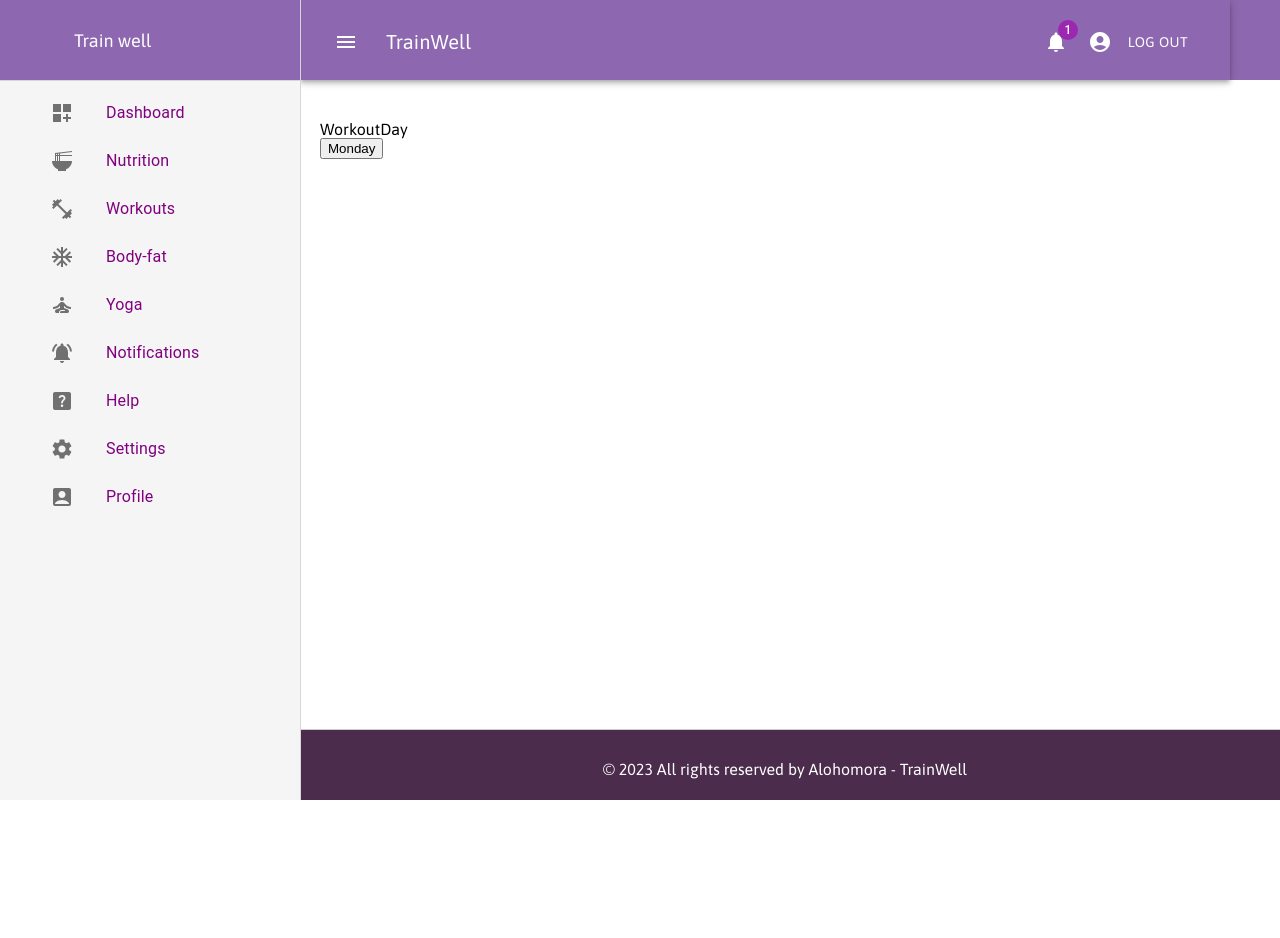
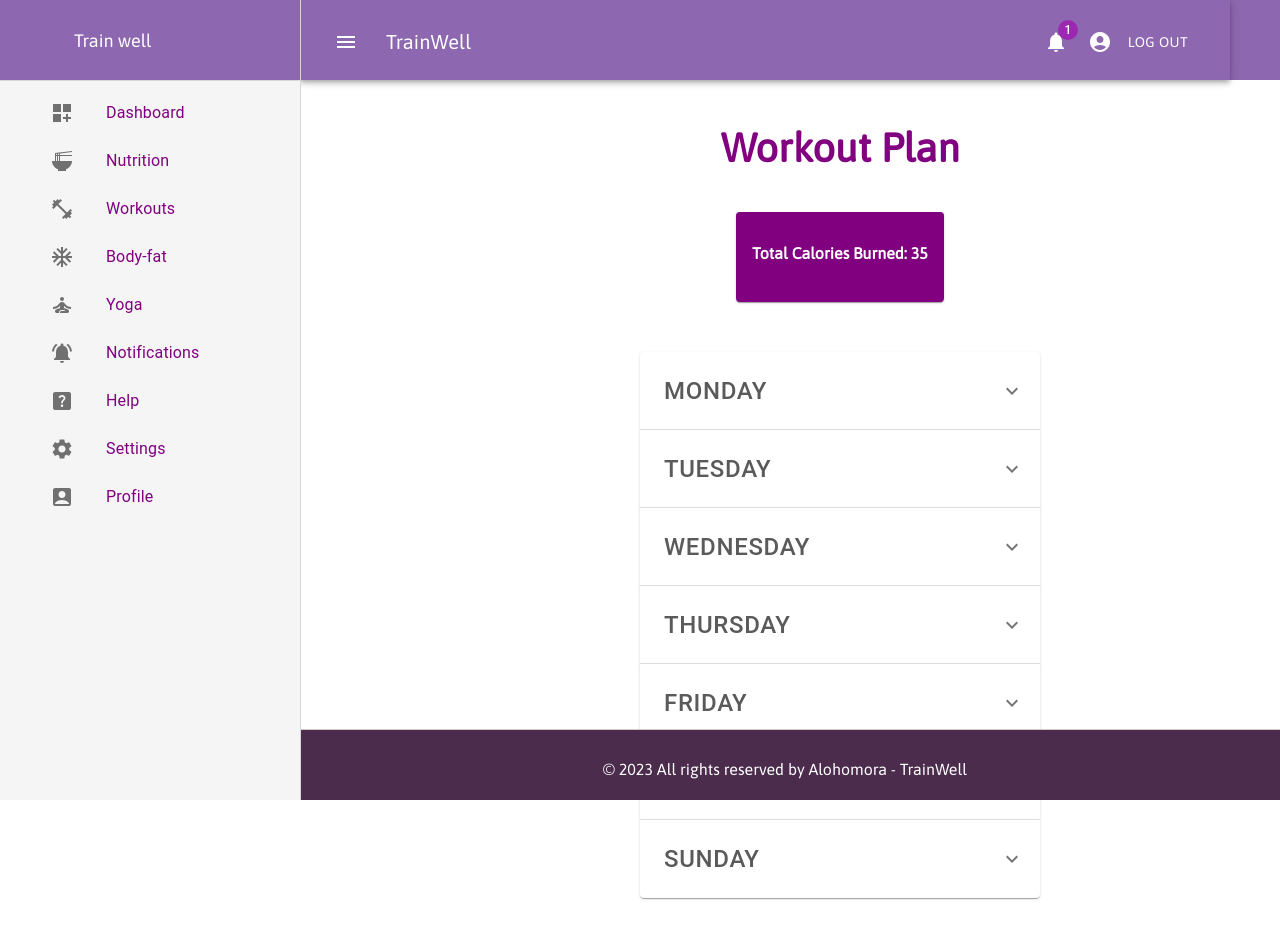
Before and after one commit to Alohomora-Intellihack/Frontend, a React (Create React App) app in the folder client/: page /home/1/workouts in a window 1280 px wide. Shown: the top 938 px of the page. Before the commit the page ends 800 px from the top, so only its background shows below. Built offline with nearby package versions, Linux system fonts and the light colour scheme.

Commit message:
added workout days page

```diff
--- a/client/src/Components/Workouts/WorkoutDay.js
+++ b/client/src/Components/Workouts/WorkoutDay.js
@@ -1,13 +1,236 @@
-import React,{useContext} from "react";
-import { Link } from "react-router-dom";
-import { UserContext } from "./../../Context/UserContext";
+import React, { useContext } from 'react';
+import { Link } from 'react-router-dom';
+import { UserContext } from './../../Context/UserContext';
+import { HomeStyles } from './../Dashboard/styles';
+import { Grid, Card, CardContent, Button } from '@mui/material';
+import Accordion from '@mui/material/Accordion';
+import AccordionSummary from '@mui/material/AccordionSummary';
+import AccordionDetails from '@mui/material/AccordionDetails';
+import Typography from '@mui/material/Typography';
+import ExpandMoreIcon from '@mui/icons-material/ExpandMore';
 
 const WorkoutDay = () => {
-    const { userId } = useContext(UserContext);
+  const { userId } = useContext(UserContext);
+  const classes2 = HomeStyles();
+  const classes = HomeStyles();
   return (
     <>
-      <div>WorkoutDay</div>
-      <Link to={`/home/${userId}/workouts/exercise`}><button> Monday</button></Link>
+      <div className={classes2.pageContainer}>
+        <div className={classes2.heading}>Workout Plan</div>
+        <div style={{ display: 'flex', justifyContent: 'center' }}>
+          <Card sx={{ backgroundColor: 'purple' }}>
+            <CardContent>
+              <Grid container>
+                <Grid item>
+                  <p className={classes.dashText} style={{ color: 'white' }}>
+                    Total Calories Burned: 35
+                  </p>
+                </Grid>
+              </Grid>
+            </CardContent>
+          </Card>
+        </div>
+
+        <div
+          style={{
+            display: 'flex',
+            justifyContent: 'center',
+            paddingTop: '50px',
+          }}
+        >
+          <div style={{ width: '50%' }}>
+            <Accordion>
+              <AccordionSummary
+                expandIcon={<ExpandMoreIcon />}
+                aria-controls="panel1a-content"
+                id="panel1a-header"
+              >
+                <Link to={`/home/${userId}/workouts/exercise`}>
+                  <Button
+                    className={classes.dashText}
+                    style={{
+                      fontSize: '24px',
+                      textAlign: 'center',
+                      color: '#5a5a5a',
+                    }}
+                  >
+                    Monday
+                  </Button>
+                </Link>
+              </AccordionSummary>
+              <AccordionDetails>
+                <Typography>
+                  Lorem ipsum dolor sit amet, consectetur adipiscing elit.
+                  Suspendisse malesuada lacus ex, sit amet blandit leo lobortis
+                  eget.
+                </Typography>
+              </AccordionDetails>
+            </Accordion>
+            <Accordion>
+              <AccordionSummary
+                expandIcon={<ExpandMoreIcon />}
+                aria-controls="panel2a-content"
+                id="panel2a-header"
+              >
+                <Link to={`/home/${userId}/workouts/exercise`}>
+                  <Button
+                    className={classes.dashText}
+                    style={{
+                      fontSize: '24px',
+                      textAlign: 'center',
+                      color: '#5a5a5a',
+                    }}
+                  >
+                    Tuesday
+                  </Button>
+                </Link>
+              </AccordionSummary>
+              <AccordionDetails>
+                <Typography>
+                  Lorem ipsum dolor sit amet, consectetur adipiscing elit.
+                  Suspendisse malesuada lacus ex, sit amet blandit leo lobortis
+                  eget.
+                </Typography>
+              </AccordionDetails>
+            </Accordion>
+            <Accordion>
+              <AccordionSummary
+                expandIcon={<ExpandMoreIcon />}
+                aria-controls="panel2a-content"
+                id="panel2a-header"
+              >
+                <Link to={`/home/${userId}/workouts/exercise`}>
+                  <Button
+                    className={classes.dashText}
+                    style={{
+                      fontSize: '24px',
+                      textAlign: 'center',
+                      color: '#5a5a5a',
+                    }}
+                  >
+                    Wednesday
+                  </Button>
+                </Link>
+              </AccordionSummary>
+              <AccordionDetails>
+                <Typography>
+                  Lorem ipsum dolor sit amet, consectetur adipiscing elit.
+                  Suspendisse malesuada lacus ex, sit amet blandit leo lobortis
+                  eget.
+                </Typography>
+              </AccordionDetails>
+            </Accordion>
+            <Accordion>
+              <AccordionSummary
+                expandIcon={<ExpandMoreIcon />}
+                aria-controls="panel2a-content"
+                id="panel2a-header"
+              >
+                <Link to={`/home/${userId}/workouts/exercise`}>
+                  <Button
+                    className={classes.dashText}
+                    style={{
+                      fontSize: '24px',
+                      textAlign: 'center',
+                      color: '#5a5a5a',
+                    }}
+                  >
+                    Thursday
+                  </Button>
+                </Link>
+              </AccordionSummary>
+              <AccordionDetails>
+                <Typography>
+                  Lorem ipsum dolor sit amet, consectetur adipiscing elit.
+                  Suspendisse malesuada lacus ex, sit amet blandit leo lobortis
+                  eget.
+                </Typography>
+              </AccordionDetails>
+            </Accordion>
+            <Accordion>
+              <AccordionSummary
+                expandIcon={<ExpandMoreIcon />}
+                aria-controls="panel2a-content"
+                id="panel2a-header"
+              >
+                <Link to={`/home/${userId}/workouts/exercise`}>
+                  <Button
+                    className={classes.dashText}
+                    style={{
+                      fontSize: '24px',
+                      textAlign: 'center',
+                      color: '#5a5a5a',
+                    }}
+                  >
+                    Friday
+                  </Button>
+                </Link>
+              </AccordionSummary>
+              <AccordionDetails>
+                <Typography>
+                  Lorem ipsum dolor sit amet, consectetur adipiscing elit.
+                  Suspendisse malesuada lacus ex, sit amet blandit leo lobortis
+                  eget.
+                </Typography>
+              </AccordionDetails>
+            </Accordion>
+            <Accordion>
+              <AccordionSummary
+                expandIcon={<ExpandMoreIcon />}
+                aria-controls="panel2a-content"
+                id="panel2a-header"
+              >
+                <Link to={`/home/${userId}/workouts/exercise`}>
+                  <Button
+                    className={classes.dashText}
+                    style={{
+                      fontSize: '24px',
+                      textAlign: 'center',
+                      color: '#5a5a5a',
+                    }}
+                  >
+                    Saturday
+                  </Button>
+                </Link>
+              </AccordionSummary>
+              <AccordionDetails>
+                <Typography>
+                  Lorem ipsum dolor sit amet, consectetur adipiscing elit.
+                  Suspendisse malesuada lacus ex, sit amet blandit leo lobortis
+                  eget.
+                </Typography>
+              </AccordionDetails>
+            </Accordion>
+            <Accordion>
+              <AccordionSummary
+                expandIcon={<ExpandMoreIcon />}
+                aria-controls="panel2a-content"
+                id="panel2a-header"
+              >
+                <Link to={`/home/${userId}/workouts/exercise`}>
+                  <Button
+                    className={classes.dashText}
+                    style={{
+                      fontSize: '24px',
+                      textAlign: 'center',
+                      color: '#5a5a5a',
+                    }}
+                  >
+                    Sunday
+                  </Button>
+                </Link>
+              </AccordionSummary>
+              <AccordionDetails>
+                <Typography>
+                  Lorem ipsum dolor sit amet, consectetur adipiscing elit.
+                  Suspendisse malesuada lacus ex, sit amet blandit leo lobortis
+                  eget.
+                </Typography>
+              </AccordionDetails>
+            </Accordion>
+          </div>
+        </div>
+      </div>
     </>
   );
 };
```
Also changed, not shown: 1 other file (tests, documents, lock files or other folders).
